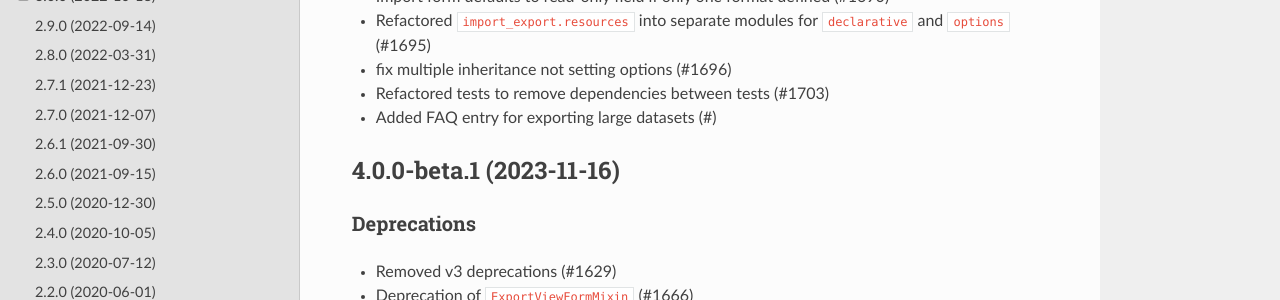
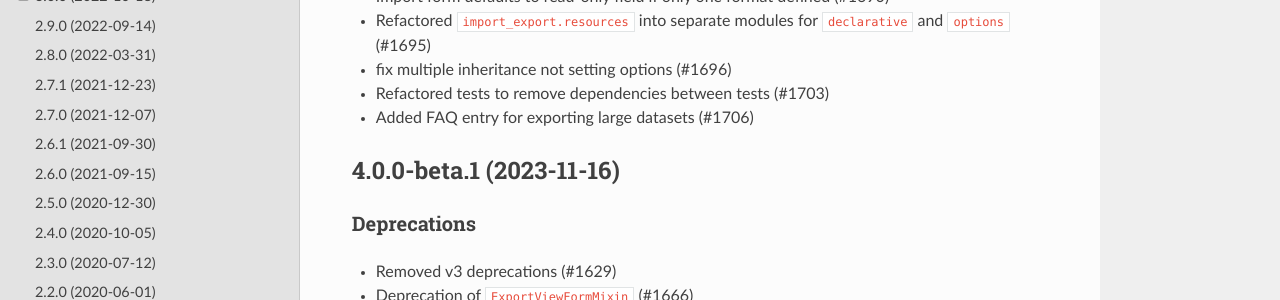
Before and after one commit to django-import-export/django-import-export, a Sphinx documentation site: the page built from docs/changelog.rst, in a window 1280 px wide and 900 px high. Shown: the part 375-675 px from the top of the window. Built offline with Sphinx 7.4.7 and the Read the Docs theme 2.0.0, drawn with Linux system fonts in a browser that asks for light colours; pages that are not in the unit, such as notebooks, are missing from menus; the version number could not be read and is left out; cross-references to code outside the pages are shown as plain code.

Commit message:
updated changelog

```diff
--- a/docs/changelog.rst
+++ b/docs/changelog.rst
@@ -14,7 +14,7 @@ Please refer to :doc:`release notes<release_notes>`.
 - Refactored :module:`~import_export.resources` into separate modules for ``declarative`` and ``options`` (#1695)
 - fix multiple inheritance not setting options (#1696)
 - Refactored tests to remove dependencies between tests (#1703)
-- Added FAQ entry for exporting large datasets (#)
+- Added FAQ entry for exporting large datasets (#1706)
 
 4.0.0-beta.1 (2023-11-16)
 --------------------------
```
